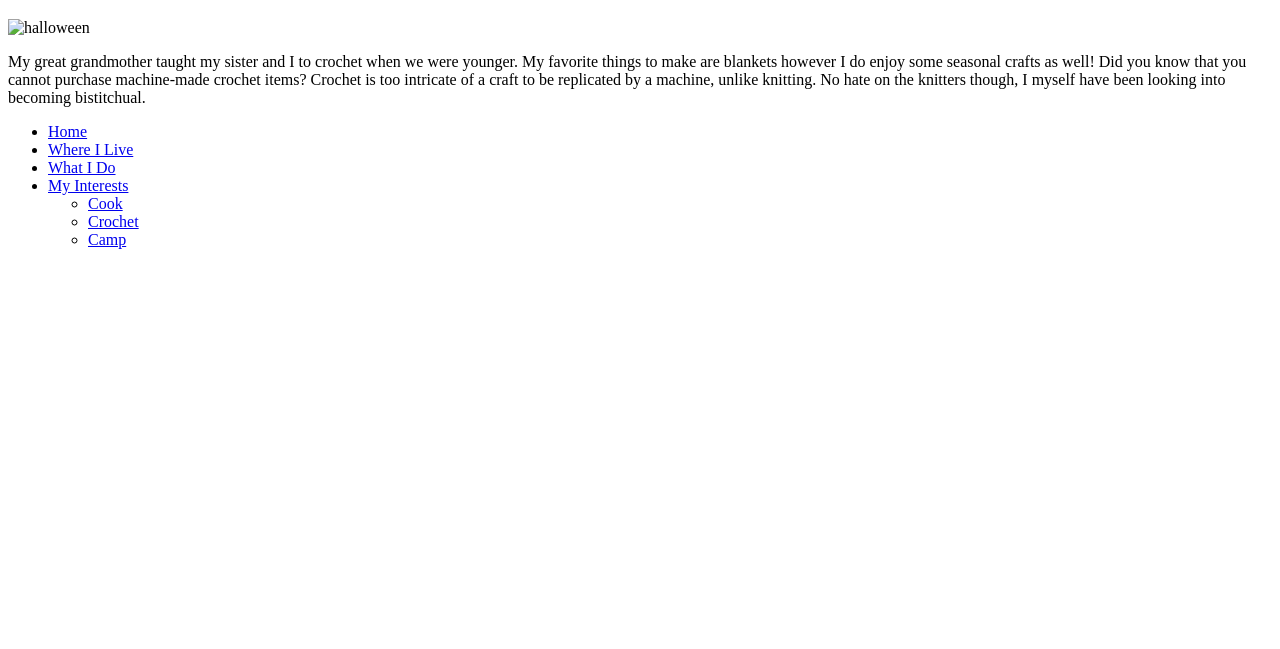
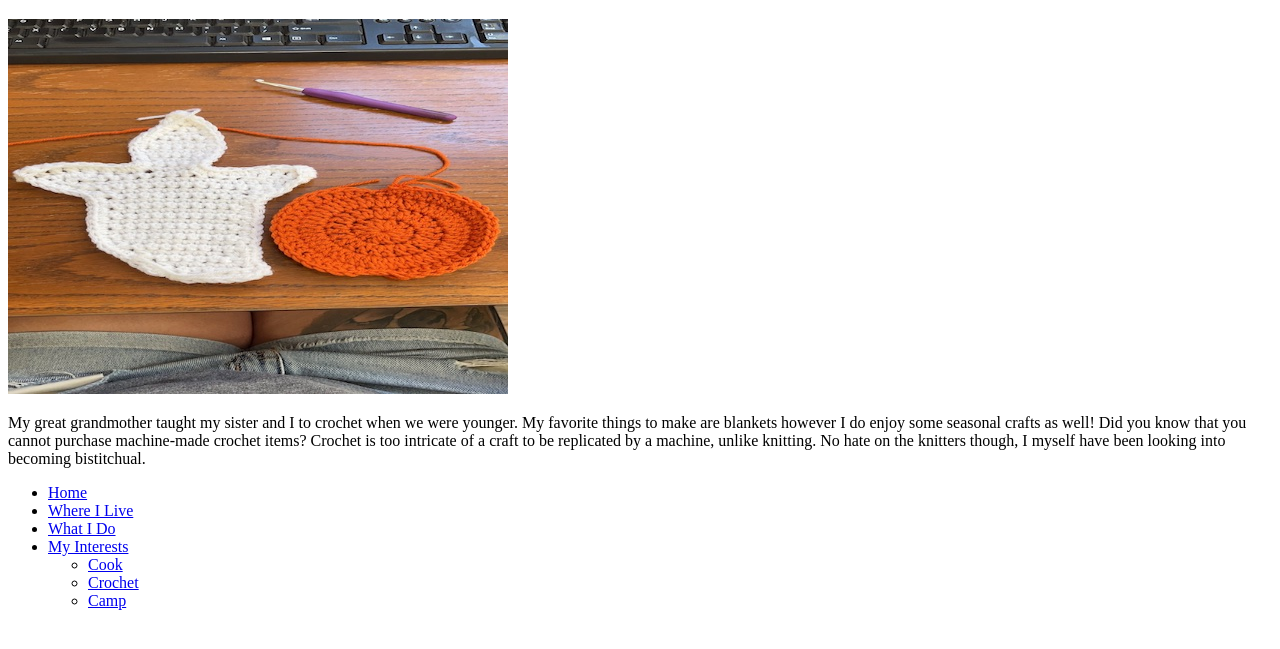
Before and after one commit to DeviantLeaf/leafsportfolio, a plain HTML site: page miles/interests/crochet.html in a window 1280 px wide. Shown: the part 61-710 px from the top of the page. Drawn offline with Linux system fonts and the light colour scheme.

Commit message:
fixed, added imgs folder into interests

```diff
--- a/miles/interests/crochet.html
+++ b/miles/interests/crochet.html
@@ -7,7 +7,7 @@
 <body>
     <h1>Leafy's Crochet Habit</h1>
 
-    <p><img src="" alt="halloween" width="500px" height="375px"></p>
+    <p><img src="images/crochet.jpg" alt="halloween" width="500px" height="375px"></p>
 
     <p>My great grandmother taught my sister and I to crochet when we were younger. My favorite things to make are blankets however I do enjoy some seasonal crafts as well! Did you know that you cannot purchase machine-made crochet items? Crochet is too intricate of a craft to be replicated by a machine, unlike knitting. No hate on the knitters though, I myself have been looking into becoming bistitchual.</p>
 
```
Also changed, not shown: miles/interests/egg.html (+1 -1 lines), miles/interests/images/camp.jpg (added), miles/interests/images/crochet.jpg (added), miles/interests/images/egg.jpeg (added), miles/interests/images/ephrata.jpg (added), miles/interests/images/haddonfield.jpg (added), miles/interests/images/lilasmall.jpg (added), 2 other files.
